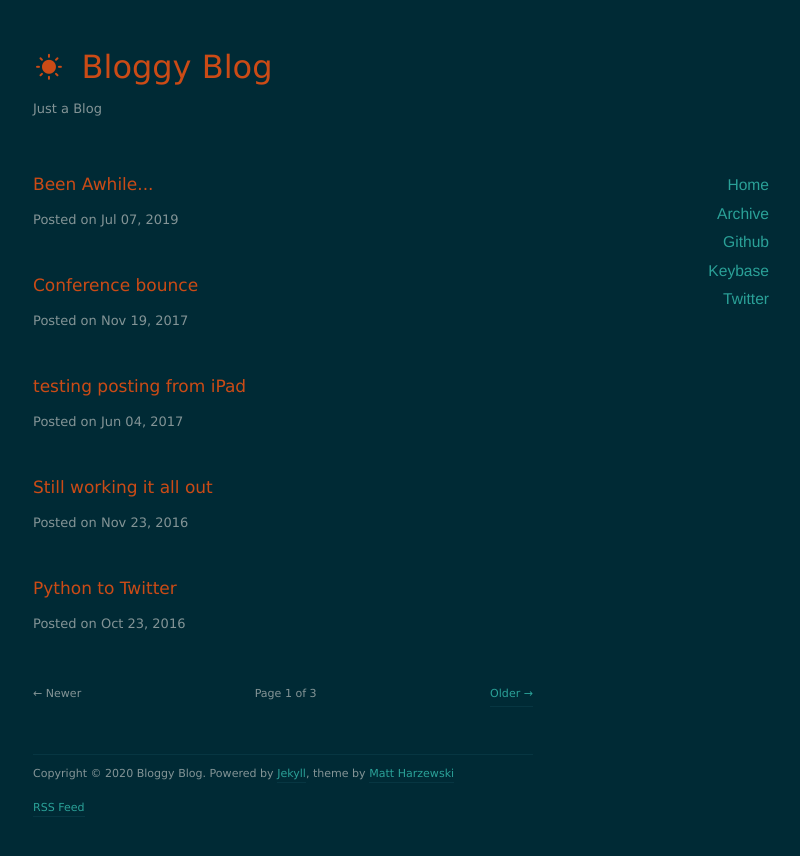
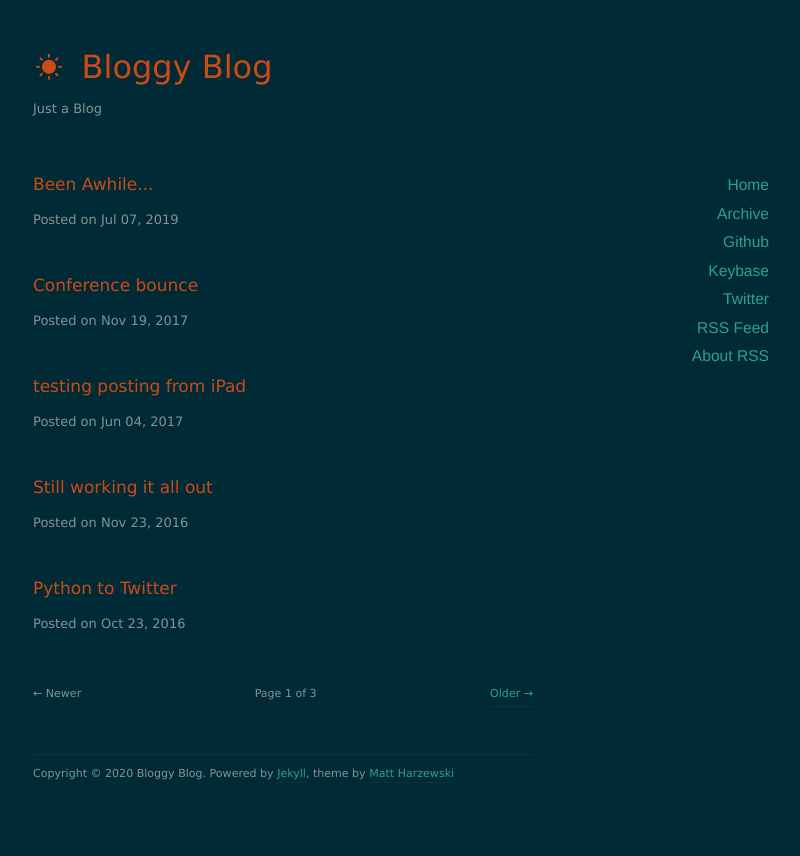
Before and after one commit to ki6bjv/ki6bjv.github.io, a Jekyll site: the page built from index.html, in a window 1280 px wide. Shown: the top 856 px of the page, without its empty margins (357-1157 px from the left). Built offline with Jekyll 4.4.1, drawn with Linux system fonts in a browser that asks for light colours; nearby versions of some CDN libraries; the list of posts is cut into pages by our own code.

```diff
--- a/_layouts/default.html
+++ b/_layouts/default.html
@@ -39,6 +39,8 @@
           <li><a href="https://keybase.io/ki6bjv">Keybase</a></li>
          <!-- <li><a href="/presentations">Presentations</a></li> -->
           <li><a href="https://twitter.com/DBACharles">Twitter</a></li>
+          <li><a href="/feed.xml">RSS Feed</a></li>
+          <li><a href="https://aboutfeeds.com">About RSS</a></li>
         </ul>
       </nav>
     </div>
@@ -57,7 +59,7 @@
 
   <footer id="footer">
     <p class="copyright">Copyright &copy; {{ site.time | date: '%Y' }} {{ site.name }}. Powered by <a href="http://jekyllrb.com">Jekyll</a>, theme by <a href="http://www.webmaster-source.com">Matt Harzewski</a></p>
-    <p><a href="/feed.xml">RSS Feed</a></p>
+    <!-- <p><a href="/feed.xml">RSS Feed</a></p> -->
     <a href="https://pnut.io/@ki6bjv" rel="me"></a>
   </footer>
 
```
Also changed, not shown: 1 other file.
